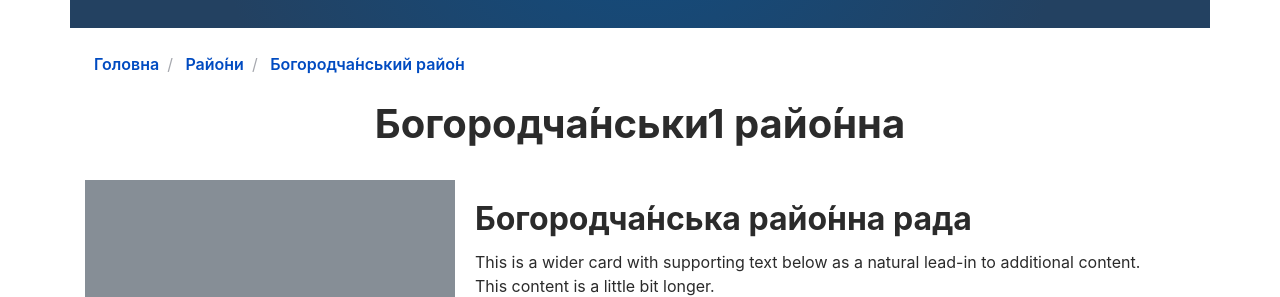
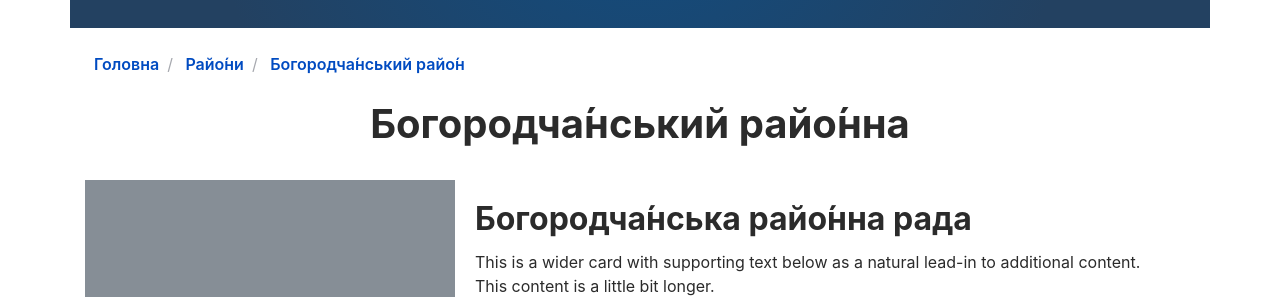
Before and after one commit to typo3uk/typo3uk.github.io, a Jekyll site: the page built from district/bohorodchany/index.html, in a window 1280 px wide. Shown: the part 332-629 px from the top of the page. Built offline with Jekyll 4.4.1, drawn with Linux system fonts in a browser that asks for light colours.

Commit message:
Change #235

```diff
--- a/district/bohorodchany/index.html
+++ b/district/bohorodchany/index.html
@@ -9,7 +9,7 @@ breadcrumb:
 <div class="container">
   <div class="row mb-4">
     <div class="col-12 text-center">
-      <h1>Богородча́нськи1 райо́нна</h1>
+      <h1>Богородча́нський райо́нна</h1>
     </div>
   </div>
   <div class="row mb-4">
```
